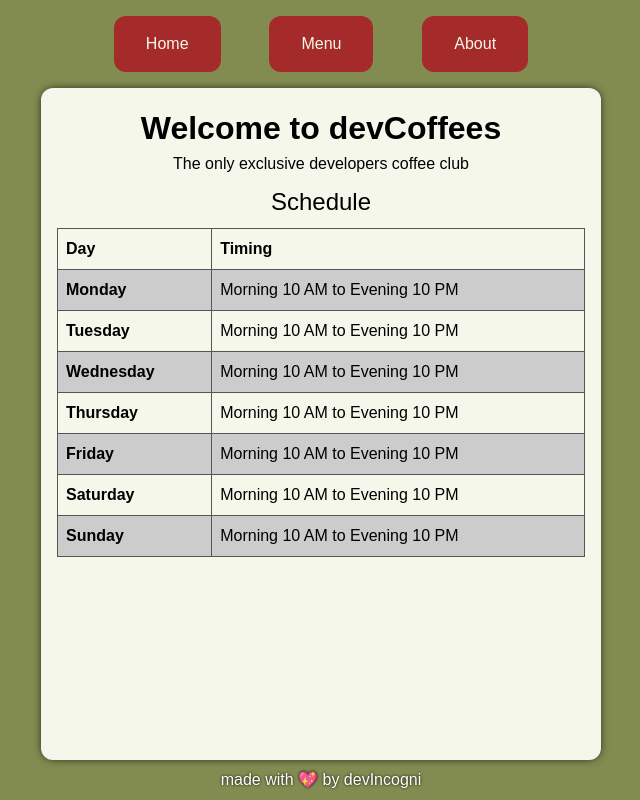
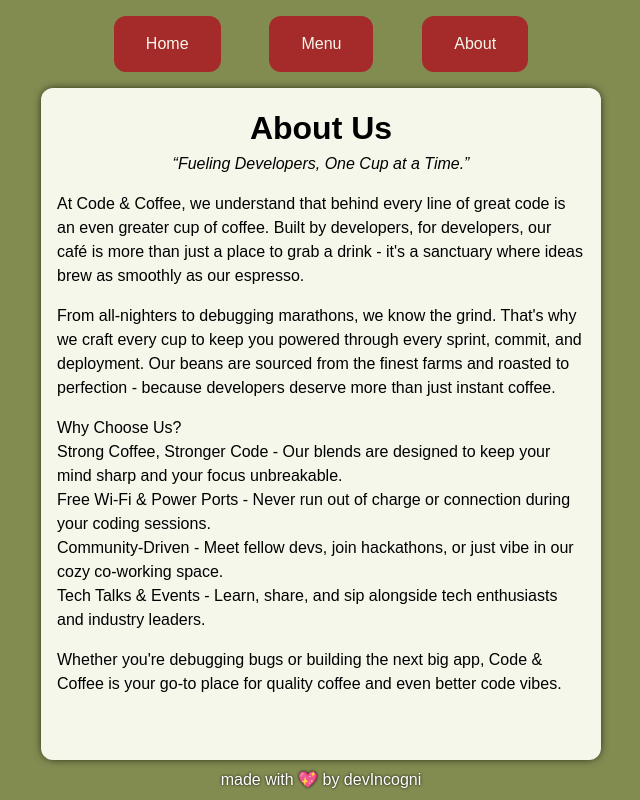
Before and after one commit to devIncogni/restaurant-page, a website built with webpack: page src/template.htm in a window 1280 px wide. Both pictures are taken after a click on the button "About". Shown: the whole page, without its empty margins (319-959 px from the left). Built offline with nearby package versions, Linux system fonts and the light colour scheme; a web font is replaced by a local one.

Commit message:
styled and added functionality to about page

```diff
--- /dev/null
+++ b/src/about-styles.css
@@ -0,0 +1,35 @@
+.about-para-container {
+    display: flex;
+    flex-direction: column;
+    gap: 1rem;
+}
+
+.about-info>h1 {
+    text-align: center;
+}
+
+.about-para-container>p:nth-child(1) {
+    text-align: center;
+    font-style: italic;
+}
+
+ul.why-choose-us {
+    list-style: none;
+    overflow: auto;
+}
+
+ul.why-choose-us>li:nth-child(2) {
+    list-style: "☕   ";
+}
+
+ul.why-choose-us>li:nth-child(3) {
+    list-style: "💻   ";
+}
+
+ul.why-choose-us>li:nth-child(4) {
+    list-style: "🤝   ";
+}
+
+ul.why-choose-us>li:nth-child(5) {
+    list-style: "📚   ";
+}
--- /dev/null
+++ b/src/aboutPage.js
@@ -0,0 +1,61 @@
+function generateContent(container) {
+  container.innerHTML = `
+
+            <div class="about-info">
+                <h1>About Us</h1>
+                <div class="about-para-container">
+                    <p>
+                        “Fueling Developers, One Cup at a Time.”
+                    </p>
+                    <p>
+                        At Code & Coffee, we understand that behind every line of great code is an even greater cup of
+                        coffee. Built by developers, for developers, our café is more than just a place to grab a drink
+                        -
+                        it's a sanctuary where ideas brew as smoothly as our espresso.
+                    </p>
+                    <p>
+                        From all-nighters to debugging marathons, we know the grind. That's why we craft every cup to
+                        keep
+                        you powered through every sprint, commit, and deployment. Our beans are sourced from the finest
+                        farms and roasted to perfection - because developers deserve more than just instant coffee.
+                    </p>
+                    <div>
+                        <ul class="why-choose-us">
+                            <li>
+                                <p>Why Choose Us?</p>
+                            </li>
+                            <li>
+                                <p> Strong Coffee, Stronger Code - Our blends are designed to keep your mind sharp and
+                                    your
+                                    focus
+                                    unbreakable.</p>
+                            </li>
+                            <li>
+                                <p> Free Wi-Fi & Power Ports - Never run out of charge or connection during your
+                                    coding
+                                    sessions.
+                                </p>
+                            </li>
+                            <li>
+                                <p> Community-Driven - Meet fellow devs, join hackathons, or just vibe in our cozy
+                                    co-working space.</p>
+                            </li>
+                            <li>
+                                <p> Tech Talks & Events - Learn, share, and sip alongside tech enthusiasts and
+                                    industry
+                                    leaders.</p>
+                            </li>
+                        </ul>
+                    </div>
+                    <p>
+                        Whether you're debugging bugs or building the next big app, Code & Coffee is your go-to place
+                        for
+                        quality coffee and even better code vibes.
+                    </p>
+                </div>
+
+            </div>
+    `;
+}
+
+export default generateContent;
--- a/src/index.js
+++ b/src/index.js
@@ -1,6 +1,8 @@
 import "./styles.css";
 import "./home-styles.css";
+import "./about-styles.css";
 import generateHome from "./homePage.js";
+import generateAbout from "./aboutPage.js";
 
 console.log("Hello World");
 
@@ -11,6 +13,12 @@ homeBtn.addEventListener("click", (event) => {
   generateHome(holder);
 });
 
-window.addEventListener("load", () => {
-  generateHome(holder);
+// window.addEventListener("load", () => {
+//   generateHome(holder);
+// });
+
+const abtBtn = document.querySelector(".aboutButton");
+
+abtBtn.addEventListener("click", () => {
+  generateAbout(holder);
 });
--- a/src/template.htm
+++ b/src/template.htm
@@ -12,56 +12,12 @@
         <nav>
             <button class="homeButton">Home</button>
             <button>Menu</button>
-            <button>About</button>
+            <button class="aboutButton">About</button>
         </nav>
     </header>
     <div id="content">
         <div class="holder">
-            <!-- <div class="home-heading">
-                <h1>Welcome to devCoffes</h1>
-                <p>The only exclusive developers coffee club</p>
-            </div>
-            <div class="home-info">
-                <table class="home-table">
-                    <caption>Schedule</caption>
-                    <tbody>
-                        <tr>
-                            <th>Day of the week</th>
-                            <th>Timing</th>
-                        </tr>
-                        <tr>
-                            <th>Monday</th>
-                            <td>Morning 10AM to Evening 10PM</td>
-                        </tr>
-                        <tr>
-                            <th>Tuesday</th>
-                            <td>Morning 10AM to Evening 10PM</td>
-                        </tr>
-                        <tr>
-                            <th>Wednesday</th>
-                            <td>Morning 10AM to Evening 10PM</td>
-                        </tr>
-                        <tr>
-                            <th>Thursday</th>
-                            <td>Morning 10AM to Evening 10PM</td>
-                        </tr>
-                        <tr>
-                            <th>Friday</th>
-                            <td>Morning 10AM to Evening 10PM</td>
-                        </tr>
-                        <tr>
-                            <th>Saturday</th>
-                            <td>Morning 10AM to Evening 10PM</td>
-                        </tr>
-                        <tr>
-                            <th>Sunday</th>
-                            <td>Morning 10AM to Evening 10PM</td>
-                        </tr>
-                    </tbody>
 
-                </table>
-
-            </div> -->
         </div>
     </div>
     <div class="footer">
```
